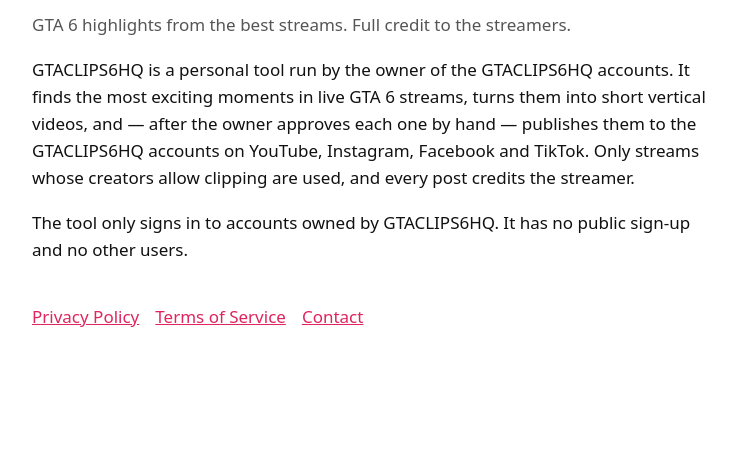
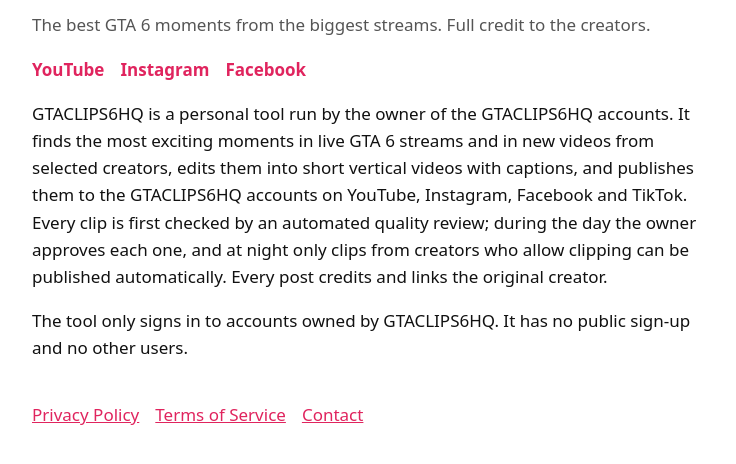
Before and after one commit to GTACLIPS6HQ/gtaclips6hq.github.io, a plain HTML site: page index.html in a window 1280 px wide. Shown: the part 192-656 px from the top of the page, without its empty margins (268-1004 px from the left). Drawn offline with Linux system fonts and the light colour scheme.

Commit message:
Link the socials; describe the night autopilot accurately

```diff
--- a/index.html
+++ b/index.html
@@ -4,8 +4,13 @@
 <body><main>
 <img src="icon.png" alt="" width="96" height="96" style="border-radius:20px">
 <h1>GTACLIPS6HQ</h1>
-<p class="muted">GTA 6 highlights from the best streams. Full credit to the streamers.</p>
-<p>GTACLIPS6HQ is a personal tool run by the owner of the GTACLIPS6HQ accounts. It finds the most exciting moments in live GTA 6 streams, turns them into short vertical videos, and — after the owner approves each one by hand — publishes them to the GTACLIPS6HQ accounts on YouTube, Instagram, Facebook and TikTok. Only streams whose creators allow clipping are used, and every post credits the streamer.</p>
+<p class="muted">The best GTA 6 moments from the biggest streams. Full credit to the creators.</p>
+<nav class="socials">
+<a href="https://www.youtube.com/@GTACLIPS6HQ">YouTube</a>
+<a href="https://www.instagram.com/gtaclips6hq">Instagram</a>
+<a href="https://www.facebook.com/1464505613408530">Facebook</a>
+</nav>
+<p>GTACLIPS6HQ is a personal tool run by the owner of the GTACLIPS6HQ accounts. It finds the most exciting moments in live GTA 6 streams and in new videos from selected creators, edits them into short vertical videos with captions, and publishes them to the GTACLIPS6HQ accounts on YouTube, Instagram, Facebook and TikTok. Every clip is first checked by an automated quality review; during the day the owner approves each one, and at night only clips from creators who allow clipping can be published automatically. Every post credits and links the original creator.</p>
 <p>The tool only signs in to accounts owned by GTACLIPS6HQ. It has no public sign-up and no other users.</p>
 <nav><a href="privacy.html">Privacy Policy</a><a href="terms.html">Terms of Service</a><a href="mailto:gtaclips6hq@gmail.com">Contact</a></nav>
 </main></body></html>
--- a/style.css
+++ b/style.css
@@ -6,3 +6,4 @@ h1{font-size:2rem;line-height:1.1;letter-spacing:-.02em;margin:0 0 8px}
 h2{font-size:1.15rem;margin:32px 0 8px}
 p,li{color:var(--fg)}.muted{color:var(--muted)}
 a{color:var(--accent)}nav{display:flex;gap:16px;margin-top:40px}
+nav.socials{margin-top:16px;flex-wrap:wrap}nav.socials a{font-weight:600;text-decoration:none}
```
Also changed, not shown: terms.html (+1 -1 lines).
